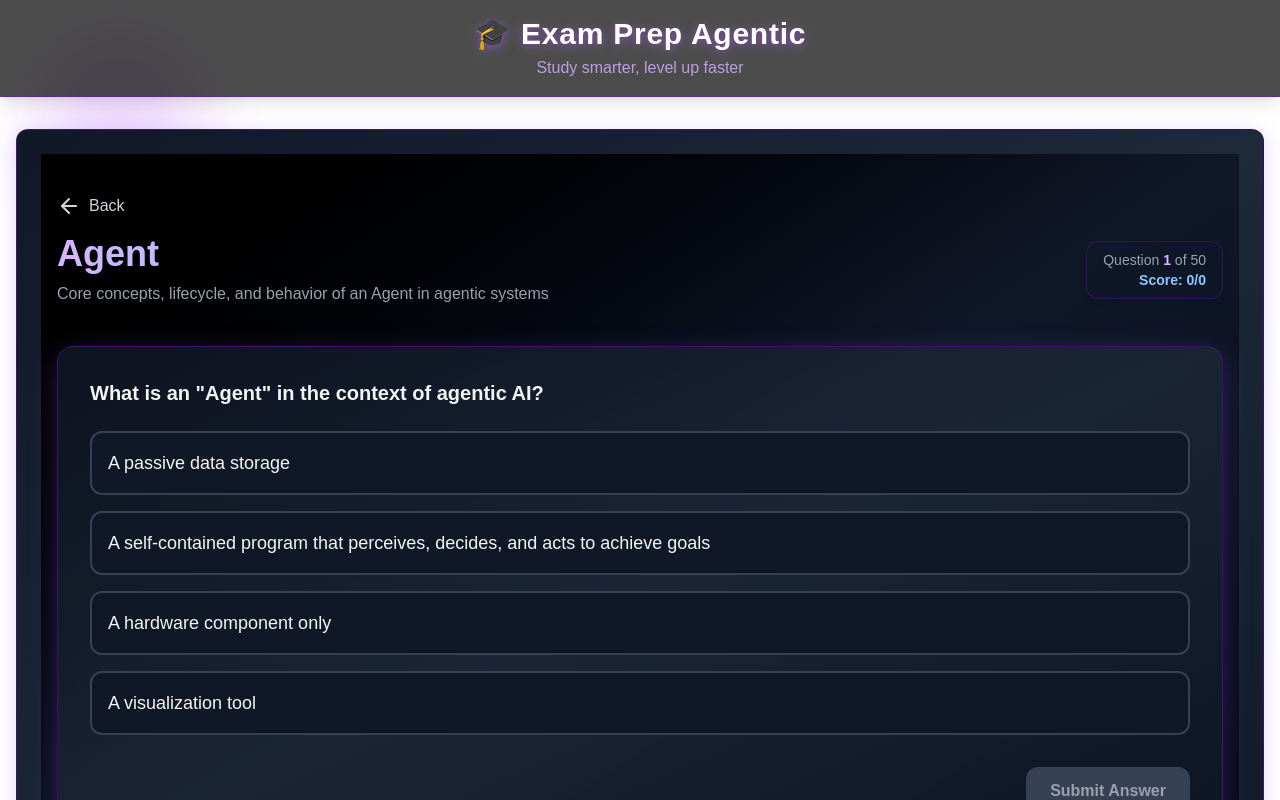
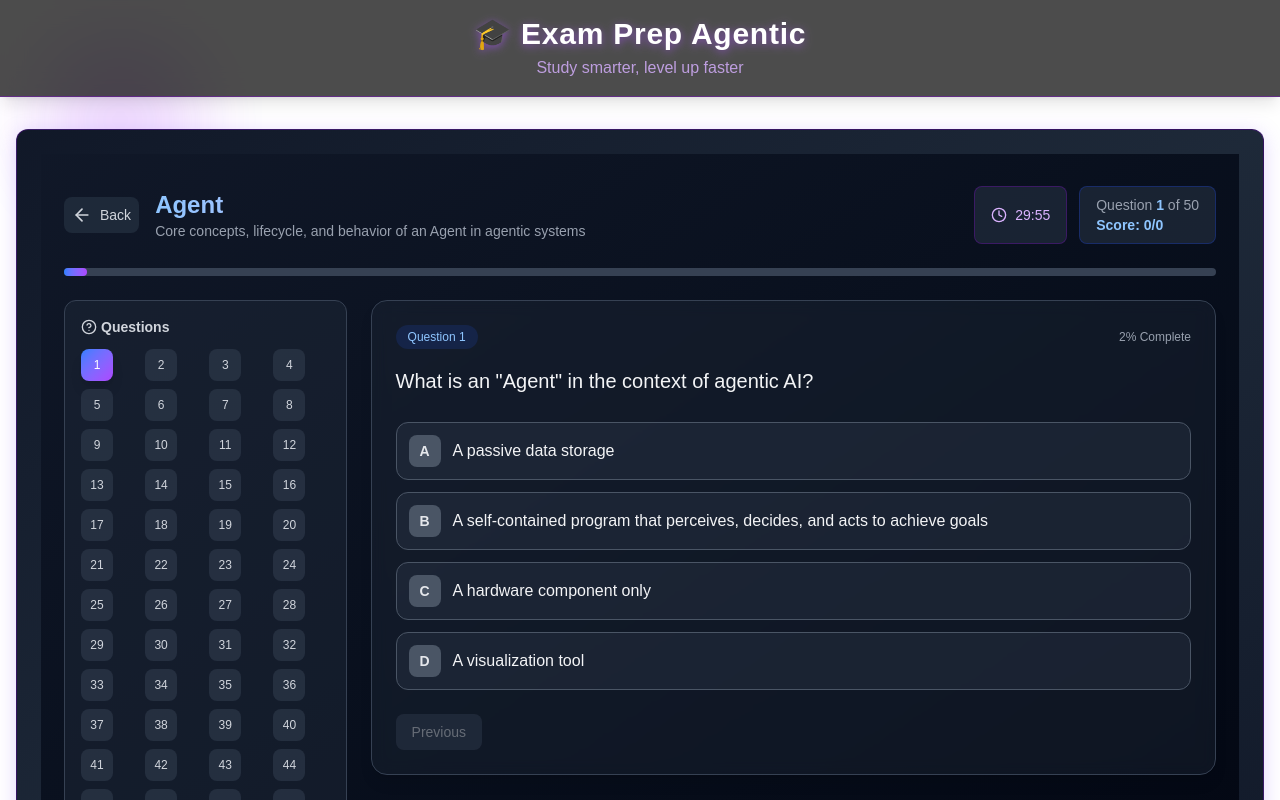
Before and after one commit to MuhammadSamad30/Exam_Prep_Agentic_Ai, a Next.js app: page /topic/101 in a window 1280 px wide. Shown: the top 800 px of the page. Built offline with nearby package versions, Linux system fonts and the light colour scheme.

Commit message:
Exam_Prep_Agentic_AI

```diff
--- /dev/null
+++ b/app/components/Notification.tsx
@@ -0,0 +1,28 @@
+"use client";
+
+import { useEffect } from "react";
+import { toast } from "react-hot-toast";
+
+interface NotificationProps {
+  message: string;
+  show: boolean;
+}
+
+export default function Notification({ message, show }: NotificationProps) {
+  useEffect(() => {
+    if (show) {
+      toast(message, {
+        duration: 3000,
+        position: "top-center",
+        style: {
+          background: "#1f2937",
+          color: "#fff",
+          fontWeight: "bold",
+          borderRadius: "10px",
+        },
+      });
+    }
+  }, [show, message]);
+
+  return null;
+}
--- a/app/components/ResultPopup.tsx
+++ b/app/components/ResultPopup.tsx
@@ -7,6 +7,7 @@ interface ResultPopupProps {
   total: number;
   onRestart: () => void;
   onClose: () => void;
+  timeSpent?: any;
 }
 
 export default function ResultPopup({
@@ -14,6 +15,7 @@ export default function ResultPopup({
   total,
   onRestart,
   onClose,
+  timeSpent,
 }: ResultPopupProps) {
   const wrong = total - score;
   const percentage = Math.round((score / total) * 100);
--- a/app/layout.tsx
+++ b/app/layout.tsx
@@ -28,7 +28,7 @@ export default function RootLayout({
 
         {/* Header */}
         <header className="bg-black/70 backdrop-blur-md text-white py-4 shadow-lg sticky top-0 z-20 border-b border-purple-700/40">
-          <div className="container mx-auto px-4 flex flex-col items-center">
+          <div className="container mx-auto px-3 flex flex-col items-center">
             <h1 className="text-2xl sm:text-3xl font-bold tracking-wide drop-shadow-[0_2px_4px_rgba(168,85,247,0.6)]">
               🎓 Exam Prep Agentic
             </h1>
--- a/app/topic/[topicId]/page.tsx
+++ b/app/topic/[topicId]/page.tsx
@@ -1,11 +1,13 @@
+
 "use client";
 
-import { useState, useEffect } from "react";
+import { useState, useEffect, useCallback } from "react";
 import Link from "next/link";
 import { notFound, useParams } from "next/navigation";
 import { getTopicById } from "../../../data";
 import ResultPopup from "@/app/components/ResultPopup";
-import { ArrowLeft } from "lucide-react";
+import { ArrowLeft, Clock, HelpCircle } from "lucide-react";
+import { Toaster, toast } from "react-hot-toast";
 
 export default function TopicPage() {
   const params = useParams();
@@ -17,6 +19,8 @@ export default function TopicPage() {
   const [showExplanation, setShowExplanation] = useState(false);
   const [score, setScore] = useState(0);
   const [showResult, setShowResult] = useState(false);
+  const [timeRemaining, setTimeRemaining] = useState(30 * 60); // 30 minutes in seconds
+  const [answeredQuestions, setAnsweredQuestions] = useState<Set<number>>(new Set());
 
   useEffect(() => {
     if (!topic) {
@@ -24,23 +28,79 @@ export default function TopicPage() {
     }
   }, [topic]);
 
-  if (!topic) {
-    return null;
+  // Timer effect
+  useEffect(() => {
+    if (timeRemaining <= 0 || showResult) return;
+
+    const timer = setInterval(() => {
+      setTimeRemaining(prev => prev - 1);
+    }, 1000);
+
+    return () => clearInterval(timer);
+  }, [timeRemaining, showResult]);
+
+  // Keyboard shortcuts
+  useEffect(() => {
+    const handleKeyDown = (e: KeyboardEvent) => {
+      if (e.key === "Enter" && showExplanation) {
+        handleNextQuestion();
+      } else if (e.key >= "1" && e.key <= "4" && !showExplanation) {
+        // Number keys 1-4 to select options
+        const optionIndex = parseInt(e.key) - 1;
+        if (optionIndex < topic.mcqs[currentQuestion].options.length) {
+          handleOptionSelect(topic.mcqs[currentQuestion].options[optionIndex]);
         }
+      } else if (e.key === "Escape" && showExplanation) {
+        setShowExplanation(false);
+      }
+    };
+
+    window.addEventListener("keydown", handleKeyDown);
+    return () => {
+      window.removeEventListener("keydown", handleKeyDown);
+    };
+  }, [showExplanation, currentQuestion, topic]);
+
+  if (!topic) return null;
 
   const question = topic.mcqs[currentQuestion];
   const isLastQuestion = currentQuestion === topic.mcqs.length - 1;
 
+  const formatTime = (seconds: number) => {
+    const mins = Math.floor(seconds / 60);
+    const secs = seconds % 60;
+    return `${mins.toString().padStart(2, '0')}:${secs.toString().padStart(2, '0')}`;
+  };
+
   const handleOptionSelect = (option: string) => {
     if (showExplanation) return;
+
     setSelectedOption(option);
-  };
+    setAnsweredQuestions(prev => new Set(prev).add(currentQuestion));
 
-  const handleSubmit = () => {
-    if (!selectedOption) return;
-    if (selectedOption === question.answer) {
+    if (option === question.answer) {
       setScore(score + 1);
+      toast.success("Correct answer!", {
+        position: "top-center",
+        duration: 2000,
+        style: {
+          background: '#10B981',
+          color: '#fff',
+          fontWeight: 'bold'
         }
+      });
+    } else {
+      toast.error("Incorrect answer!", {
+        position: "top-center",
+        duration: 2000,
+        style: {
+          background: '#EF4444',
+          color: '#fff',
+          fontWeight: 'bold'
+        }
+      });
+    }
+
     setShowExplanation(true);
   };
 
@@ -54,114 +114,199 @@ export default function TopicPage() {
     }
   };
 
+  const handlePreviousQuestion = () => {
+    if (currentQuestion > 0) {
+      setCurrentQuestion(currentQuestion - 1);
+      setSelectedOption(null);
+      setShowExplanation(false);
+    }
+  };
+
+  const handleQuestionNavigation = (index: number) => {
+    setCurrentQuestion(index);
+    setSelectedOption(null);
+    setShowExplanation(false);
+  };
+
   const handleRestart = () => {
     setCurrentQuestion(0);
     setSelectedOption(null);
     setShowExplanation(false);
     setScore(0);
     setShowResult(false);
+    setTimeRemaining(30 * 60);
+    setAnsweredQuestions(new Set());
   };
 
+  const progress = ((currentQuestion + 1) / topic.mcqs.length) * 100;
+
   return (
-    <div className="min-h-screen bg-gradient-to-br from-black via-gray-900 to-gray-950 text-gray-100 py-10 px-4">
-      {/* Back Icon */}
-      <div className="w-full max-w-6xl mb-4 flex items-center">
+    <div className="min-h-screen bg-gradient-to-br from-gray-900 to-gray-950 text-gray-100 py-4 px-4 md:py-8">
+      {/* Header */}
+      <div className="max-w-6xl mx-auto">
+        <div className="flex flex-col md:flex-row justify-between items-start md:items-center gap-4 mb-6">
+          <div className="flex items-center gap-4">
             <Link
               href="/"
-          className="flex items-center gap-2 text-gray-300 hover:text-blue-400 transition-colors"
+              className="flex items-center gap-2 text-gray-300 hover:text-blue-400 transition-colors p-2 rounded-lg bg-gray-800 hover:bg-gray-700"
             >
-          <ArrowLeft className="w-6 h-6" />
-          <span className="hidden sm:inline text-base font-medium">Back</span>
+              <ArrowLeft className="w-5 h-5" />
+              <span className="text-sm font-medium">Back</span>
             </Link>
-      </div>
-      {/* Header */}
-      <div className="mb-10 flex flex-col sm:flex-row justify-between items-start sm:items-center gap-4">
             <div>
-          <h2 className="text-3xl sm:text-4xl font-extrabold text-transparent bg-clip-text bg-gradient-to-r from-purple-300 via-blue-300 to-purple-400 drop-shadow-lg">
+              <h2 className="text-xl md:text-2xl font-bold text-transparent bg-clip-text bg-gradient-to-r from-blue-300 to-purple-300">
                 {topic.name}
               </h2>
-          <p className="text-gray-400 mt-2 text-sm sm:text-base">
+              <p className="text-gray-400 text-xs md:text-sm">
                 {topic.description}
               </p>
             </div>
-        <div className="bg-gray-900/60 px-4 py-2 rounded-xl shadow-md border border-purple-800/40 text-sm text-right">
+          </div>
+
+          <div className="flex flex-col md:flex-row gap-3 w-full md:w-auto">
+            <div className="bg-gray-800/80 px-4 py-2 rounded-lg border border-purple-800/40 flex items-center gap-2">
+              <Clock className="w-4 h-4 text-purple-300" />
+              <span className="text-sm font-medium text-purple-300">
+                {formatTime(timeRemaining)}
+              </span>
+            </div>
+            <div className="bg-gray-800/80 px-4 py-2 rounded-lg border border-blue-800/40 text-sm">
               <p className="text-gray-400">
-            Question{" "}
-            <span className="font-semibold text-purple-300">
-              {currentQuestion + 1}
-            </span>{" "}
-            of {topic.mcqs.length}
+                Question <span className="font-semibold text-blue-300">{currentQuestion + 1}</span> of {topic.mcqs.length}
               </p>
               <p className="font-semibold text-blue-300">
                 Score: {score}/{currentQuestion + (showExplanation ? 1 : 0)}
               </p>
             </div>
           </div>
+        </div>
 
-      <div className="bg-gradient-to-br from-gray-900/80 via-gray-800/80 to-gray-900/80 rounded-2xl shadow-[0_8px_30px_rgba(139,92,246,0.25)] p-6 sm:p-8 mb-10 border border-purple-700/40 backdrop-blur-md transition hover:shadow-[0_8px_40px_rgba(139,92,246,0.4)]">
-        <h3 className="text-lg sm:text-xl font-bold text-gray-100 mb-6">
+        {/* Progress bar */}
+        <div className="w-full bg-gray-700 rounded-full h-2 mb-6">
+          <div
+            className="bg-gradient-to-r from-blue-500 to-purple-500 h-2 rounded-full transition-all duration-500"
+            style={{ width: `${progress}%` }}
+          ></div>
+        </div>
+
+        <div className="flex flex-col lg:flex-row gap-6">
+          {/* Question navigation sidebar */}
+          <div className="w-full lg:w-1/4 bg-gray-800/50 rounded-xl p-4 border border-gray-700 order-2 lg:order-1">
+            <h3 className="text-sm font-semibold text-gray-300 mb-3 flex items-center gap-1">
+              <HelpCircle className="w-4 h-4" /> Questions
+            </h3>
+            <div className="grid grid-cols-5 md:grid-cols-6 lg:grid-cols-4 gap-2">
+              {topic.mcqs.map((_, index) => (
+                <button
+                  key={index}
+                  onClick={() => handleQuestionNavigation(index)}
+                  className={`w-8 h-8 rounded-lg text-xs font-medium flex items-center justify-center transition-all
+                    ${currentQuestion === index
+                      ? "bg-gradient-to-br from-blue-500 to-purple-500 text-white shadow-lg"
+                      : answeredQuestions.has(index)
+                      ? "bg-green-800/50 text-green-300"
+                      : "bg-gray-700/50 text-gray-300 hover:bg-gray-700"
+                    }`}
+                >
+                  {index + 1}
+                </button>
+              ))}
+            </div>
+          </div>
+
+          {/* Main content */}
+          <div className="w-full lg:w-3/4 order-1 lg:order-2">
+            <div className="bg-gray-800/40 rounded-2xl shadow-lg p-4 md:p-6 mb-6 border border-gray-700 backdrop-blur-sm">
+              <div className="flex justify-between items-center mb-4">
+                <span className="text-xs font-medium px-3 py-1 bg-blue-900/30 text-blue-300 rounded-full">
+                  Question {currentQuestion + 1}
+                </span>
+                <span className="text-xs text-gray-400">
+                  {Math.round((currentQuestion + 1) / topic.mcqs.length * 100)}% Complete
+                </span>
+              </div>
+
+              <h3 className="text-lg md:text-xl font-medium text-gray-100 mb-6 leading-relaxed">
                 {question.question}
               </h3>
 
-        <div className="space-y-4 mb-8">
+              <div className="space-y-3 mb-6">
                 {question.options.map((option, index) => {
                   const isSelected = selectedOption === option;
                   const isCorrect = option === question.answer;
                   const isWrong = isSelected && showExplanation && !isCorrect;
+                  const optionLetter = String.fromCharCode(65 + index); // A, B, C, D
 
                   return (
                     <div
                       key={index}
                       onClick={() => handleOptionSelect(option)}
-                className={`p-4 rounded-xl cursor-pointer border-2 transition-all duration-300 transform hover:scale-[1.02]
-                  ${
-                    isSelected && !showExplanation
-                      ? "bg-indigo-900 border-indigo-500 shadow-lg"
+                      className={`p-3 rounded-xl cursor-pointer border transition-all duration-300
+                        ${isSelected && !showExplanation
+                          ? "bg-blue-900/30 border-blue-500 shadow-md"
                           : isSelected && showExplanation && isCorrect
-                      ? "bg-green-900 border-green-500 shadow-lg"
+                          ? "bg-green-900/30 border-green-500 shadow-md"
                           : isWrong
-                      ? "bg-red-900 border-red-500 shadow-lg"
+                          ? "bg-red-900/30 border-red-500 shadow-md"
                           : showExplanation && isCorrect
-                      ? "bg-green-900 border-green-500 shadow-lg"
-                      : "bg-gray-900 border-gray-700 hover:bg-gray-800"
+                          ? "bg-green-900/30 border-green-500 shadow-md"
+                          : "bg-gray-700/30 border-gray-600 hover:bg-gray-700/50"
                         }`}
                     >
-                <span className="text-base sm:text-lg">{option}</span>
+                      <div className="flex items-center">
+                        <span className={`flex-shrink-0 w-8 h-8 rounded-lg flex items-center justify-center mr-3 text-sm font-semibold
+                          ${isSelected && !showExplanation
+                            ? "bg-blue-500 text-white"
+                            : isSelected && showExplanation && isCorrect
+                            ? "bg-green-500 text-white"
+                            : isWrong
+                            ? "bg-red-500 text-white"
+                            : showExplanation && isCorrect
+                            ? "bg-green-500 text-white"
+                            : "bg-gray-600 text-gray-200"
+                          }`}>
+                          {optionLetter}
+                        </span>
+                        <span className="text-sm md:text-base">{option}</span>
+                      </div>
                     </div>
                   );
                 })}
               </div>
 
               {showExplanation && question.explanation && (
-          <div className="bg-gradient-to-r from-purple-900/40 to-blue-900/40 border-l-4 border-indigo-500 p-5 mb-6 rounded-xl shadow-md">
-            <p className="text-indigo-300 text-sm sm:text-base">
-              {question.explanation}
+                <div className="bg-gray-700/40 border-l-4 border-blue-500 p-4 mb-6 rounded-xl">
+                  <p className="text-blue-200 text-sm md:text-base">
+                    <span className="font-semibold">Explanation:</span> {question.explanation}
                   </p>
                 </div>
               )}
 
-        <div className="flex justify-end">
-          {!showExplanation ? (
+              <div className="flex justify-between">
                 <button
-              onClick={handleSubmit}
-              disabled={!selectedOption}
-              className={`px-6 py-3 rounded-xl font-semibold transition transform hover:scale-105
-                ${
-                  selectedOption
-                    ? "bg-indigo-600 hover:bg-indigo-700 text-white shadow-lg"
-                    : "bg-gray-700 text-gray-400 cursor-not-allowed"
-                }`}
+                  onClick={handlePreviousQuestion}
+                  disabled={currentQuestion === 0}
+                  className="px-4 py-2 bg-gray-700 disabled:opacity-40 disabled:cursor-not-allowed text-gray-200 rounded-lg font-medium text-sm transition hover:bg-gray-600"
                 >
-              Submit Answer
+                  Previous
                 </button>
-          ) : (
+
+                {showExplanation && (
                   <button
                     onClick={handleNextQuestion}
-              className="px-6 py-3 bg-gradient-to-r from-indigo-600 to-purple-600 hover:from-indigo-700 hover:to-purple-700 text-white rounded-xl font-semibold shadow-lg transition transform hover:scale-105"
+                    className="px-4 py-2 bg-gradient-to-r from-blue-600 to-purple-600 hover:from-blue-700 hover:to-purple-700 text-white rounded-lg font-medium text-sm transition transform hover:scale-105 shadow-md"
                   >
-              {isLastQuestion ? "Finish Quiz" : "Next Question"}
+                    {isLastQuestion ? "Finish Exam" : "Next Question"}
                   </button>
                 )}
+              </div>
+            </div>
+
+            {/* Quick tips */}
+            <div className="text-xs text-gray-400 text-center">
+              <p>Tip: Press number keys 1-4 to quickly select answers <br /> Press Enter → Next</p>
+            </div>
+          </div>
         </div>
       </div>
 
@@ -171,8 +316,34 @@ export default function TopicPage() {
           total={topic.mcqs.length}
           onRestart={handleRestart}
           onClose={() => setShowResult(false)}
+          timeSpent={formatTime(30 * 60 - timeRemaining)}
         />
       )}
+
+      {/* Toast notifications */}
+      <Toaster
+        position="top-center"
+        toastOptions={{
+          duration: 2000,
+          style: {
+            background: '#363636',
+            color: '#fff',
+            fontWeight: '500',
+            borderRadius: '8px',
+            padding: '8px 16px',
+          },
+          success: {
+            style: {
+              background: '#10B981',
+            },
+          },
+          error: {
+            style: {
+              background: '#EF4444',
+            },
+          },
+        }}
+      />
     </div>
   );
 }
--- a/package.json
+++ b/package.json
@@ -13,7 +13,8 @@
     "lucide-react": "^0.542.0",
     "next": "15.5.2",
     "react": "19.1.0",
-    "react-dom": "19.1.0"
+    "react-dom": "19.1.0",
+    "react-hot-toast": "^2.6.0"
   },
   "devDependencies": {
     "@eslint/eslintrc": "^3",
```
Also changed, not shown: 1 other file (tests, documents, lock files or other folders). Lines whose indentation alone changed are shown as unchanged.
